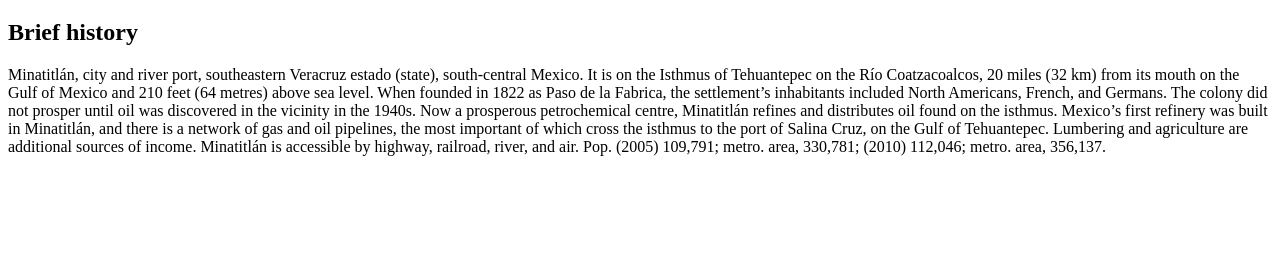
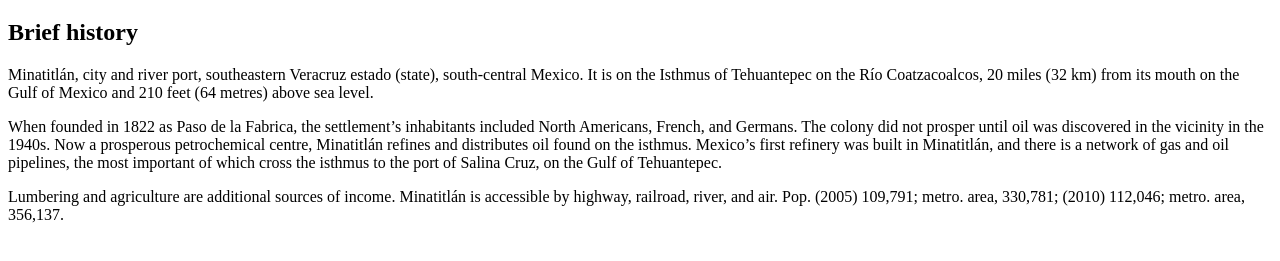
Before and after one commit to IgnacioCruz94/City-Blog-post, a plain HTML site: page Minatitlan-Blog-post.html in a window 1280 px wide. Shown: the part 61-322 px from the top of the page. Drawn offline with Linux system fonts and the light colour scheme.

Commit message:
Update Minatitlan-Blog-post.html

```diff
--- a/Minatitlan-Blog-post.html
+++ b/Minatitlan-Blog-post.html
@@ -10,11 +10,13 @@
     <article>
       <h2>Brief history</h2>
       <p>Minatitlán, city and river port, southeastern Veracruz estado (state), south-central Mexico. It is on the Isthmus of Tehuantepec on the Río Coatzacoalcos,
-        20 miles (32 km) from its mouth on the Gulf of Mexico and 210 feet (64 metres) above sea level. When founded in 1822 as Paso de la Fabrica, the settlement’s
-        inhabitants included North Americans, French, and Germans. The colony did not prosper until oil was discovered in the vicinity in the 1940s. Now a prosperous
-        petrochemical centre, Minatitlán refines and distributes oil found on the isthmus. Mexico’s first refinery was built in Minatitlán, and there is a network of
-        gas and oil pipelines, the most important of which cross the isthmus to the port of Salina Cruz, on the Gulf of Tehuantepec. Lumbering and agriculture are additional
-        sources of income. Minatitlán is accessible by highway, railroad, river, and air. Pop. (2005) 109,791; metro. area, 330,781; (2010) 112,046; metro. area, 356,137.</p>
+        20 miles (32 km) from its mouth on the Gulf of Mexico and 210 feet (64 metres) above sea level.</p>
+      <p>When founded in 1822 as Paso de la Fabrica, the settlement’s inhabitants included North Americans, French, and Germans. The colony did not prosper until oil was
+        discovered in the vicinity in the 1940s. Now a prosperous petrochemical centre, Minatitlán refines and distributes oil found on the isthmus. Mexico’s first refinery
+        was built in Minatitlán, and there is a network of gas and oil pipelines, the most important of which cross the isthmus to the port of Salina Cruz, on the Gulf
+        of Tehuantepec.</p>
+      <p>Lumbering and agriculture are additional sources of income.
+        Minatitlán is accessible by highway, railroad, river, and air. Pop. (2005) 109,791; metro. area, 330,781; (2010) 112,046; metro. area, 356,137.</p>
     </article>
   </body>
 </html>
```
